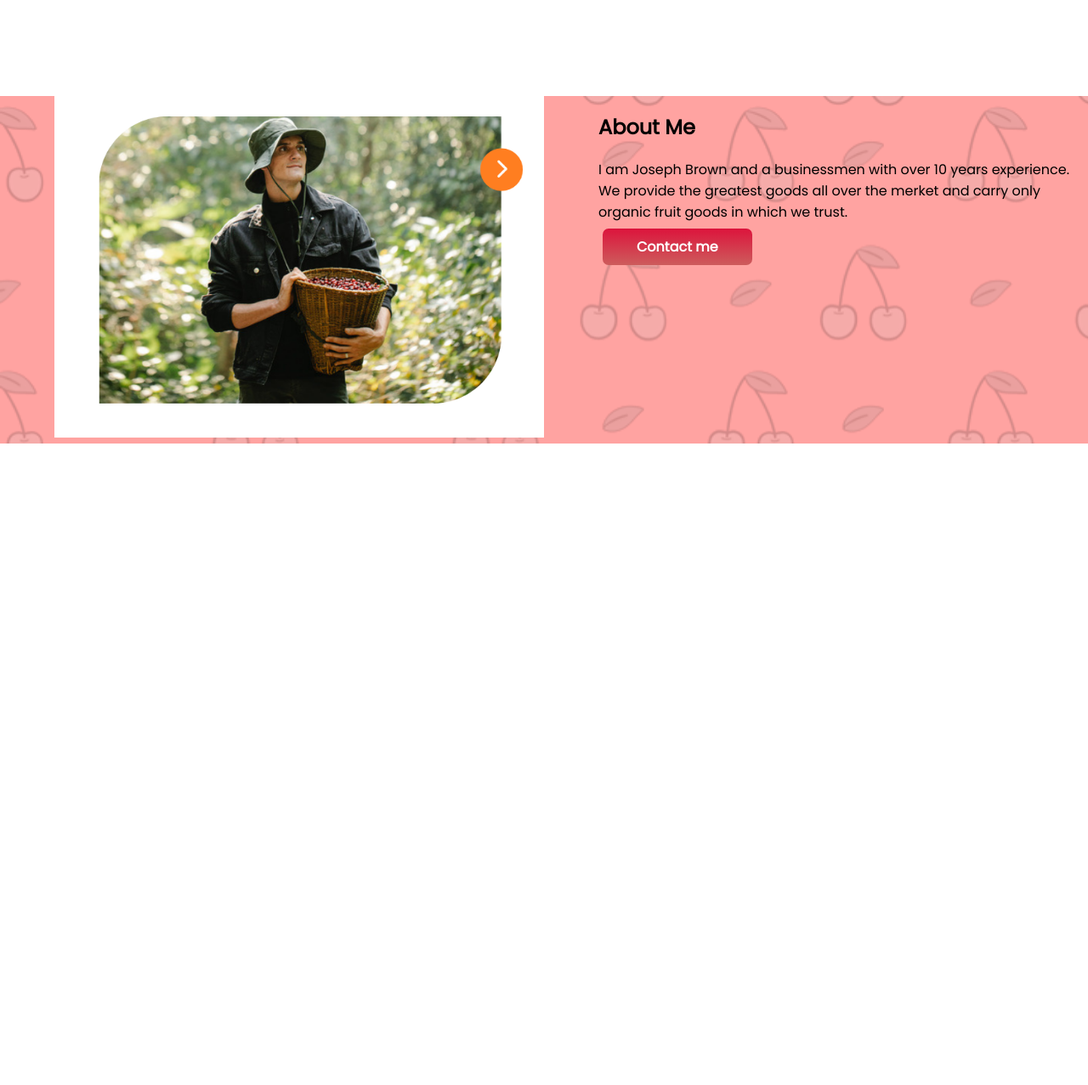
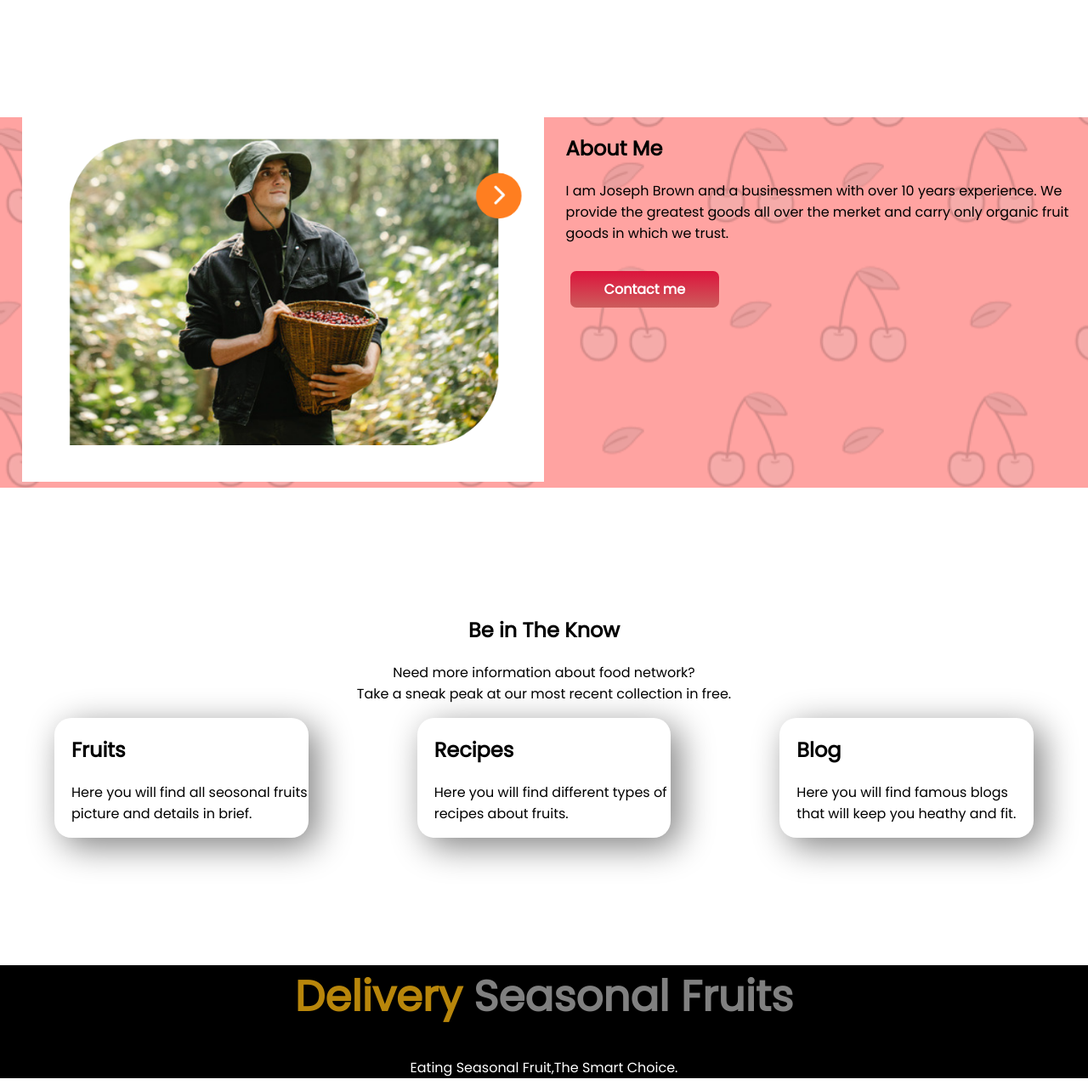
Before and after one commit to humayrasamia612021/food-network, a plain HTML site: page index.html in a window 1280 px wide. Shown: the part 503-1780 px from the top of the page at 85% size. Before the commit the page ends 1175 px from the top, so only its background shows below. Drawn offline with Linux system fonts and the light colour scheme.

Commit message:
box added

```diff
--- a/index.html
+++ b/index.html
@@ -13,14 +13,14 @@
 </head>
 
 <body>
-    <section>
+    <section class="flexible-container">
         <div class="half-width">
             <h1><span class="DarkGoldenRod-color">Delivary</span> Of</h1>
             <h1>Seasonal Fruits In Bangladesh</h1>
             <p>We are here to give you excellent online delivery of seasonal organic and fresh fruits of Bangladesh from
                 all
                 regions with a free recipe. Please take a look and get delivary to your doorstep to save money and time.
-            </p>
+            </p><br>
 
             <a class="link-button" target="_blank" href="https://www.linkedin.com/in/syjakiya3414/">Order Food</a>
         </div>
@@ -31,19 +31,50 @@
 
     </section>
 
-    <section class="about-me">
+    <section class="about-me flexible-container">
         <div class="half-width">
             <img src="images/male/joseph.png" alt="">
         </div>
         <div class="half-width">
             <h2>About Me</h2>
             <p>I am Joseph Brown and a businessmen with over 10 years experience. We provide the greatest goods all over
-                the merket and carry only organic fruit goods in which we trust.</p>
+                the merket and carry only organic fruit goods in which we trust.</p><br>
             <a class="link-button" target="_blank" href="https://www.linkedin.com/in/syjakiya3414/">Contact me</a>
         </div>
 
     </section>
 
+    <div class="ex1">
+        <h2>Be in The Know</h2>
+        <p>Need more information about food network?<br>Take a sneak peak at our most recent collection in free.</p>
+    </div>
+
+    <section class="ex2">
+        <div class="flexible-container">
+            <div class="experience-item">
+
+                <h2>Fruits</h2>
+                <p>Here you will find all seosonal fruits picture and details in brief.</p>
+            </div>
+            <div class="experience-item">
+                <h2>Recipes</h2>
+                <p>Here you will find different types of recipes about fruits.</p>
+            </div>
+
+            <div class="experience-item">
+                <h2>Blog</h2>
+                <p>Here you will find famous blogs that will keep you heathy and fit.</p>
+            </div>
+        </div>
+
+    </section>
+
+    <footer>
+        <h1><span class="DarkGoldenRod-color">Delivery</span> <span id="ex3" class="grey-color">Seasonal Fruits</span>
+        </h1>
+        <p><span class="white-color">Eating Seasonal Fruit,The Smart Choice.</span></p>
+    </footer>
+
 
 
 </html>
--- a/style.css
+++ b/style.css
@@ -8,13 +8,14 @@ h1{
 .DarkGoldenRod-color{
     color: #B8860B;
 }
-section{
+.flexible-container{
     display: flex;
     margin-bottom: 150px;
 }
 .half-width{
     width: 50%;
-    padding-left: 5%;
+    padding-left: 2%;
+
 }
 .half-width img{
     width: 100%;
@@ -27,10 +28,32 @@ section{
     font-weight: 700;
     border-radius:7px;
     margin-left: 5px;
-
-
 }
 .about-me{
     background-image: url(images/shapes/banner\ design.png);
 
 }
+.ex1{
+    text-align: center;
+}
+
+.experience-item{
+    width: 40%;
+    margin-left: 5%;
+    margin-right: 5%;
+    padding-left: 20px;
+    border-radius: 20px;
+    box-shadow: 10px 10px 40px grey;
+
+
+}
+footer{
+    text-align: center;
+    background-color: black;
+}
+.grey-color{
+    color: grey;
+}
+.white-color{
+    color: white
+}
```
Also changed, not shown: images/female/Person Image.png (deleted), images/shapes/1.png (deleted), images/shapes/2.png (deleted), images/shapes/3.png (deleted), images/shapes/4.png (deleted), images/shapes/cbf5c496-75e6-4dc0-ad28-488cf6c033af.jpg (deleted), images/shapes/fruits.png (renamed from images/Untitled design/9.png).
